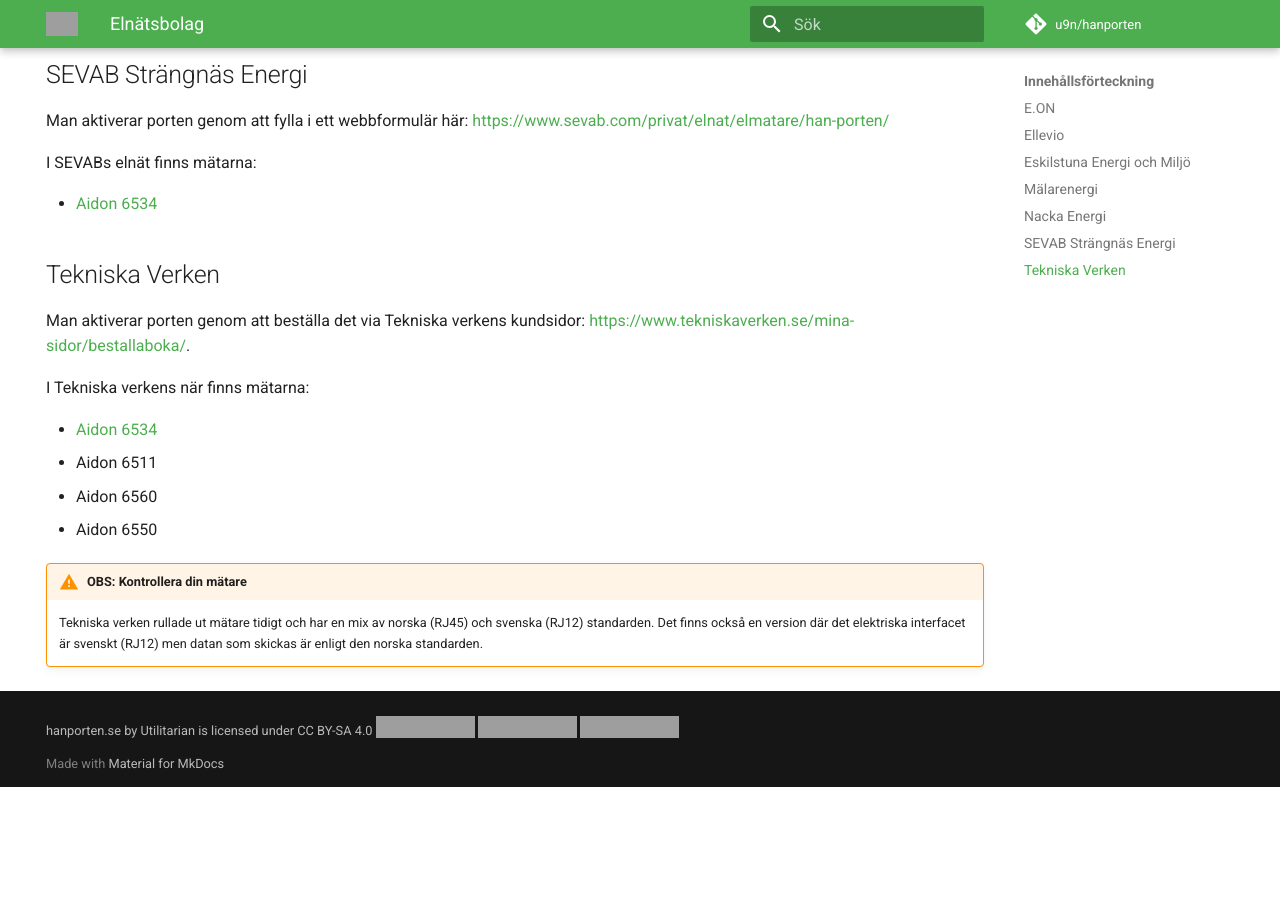
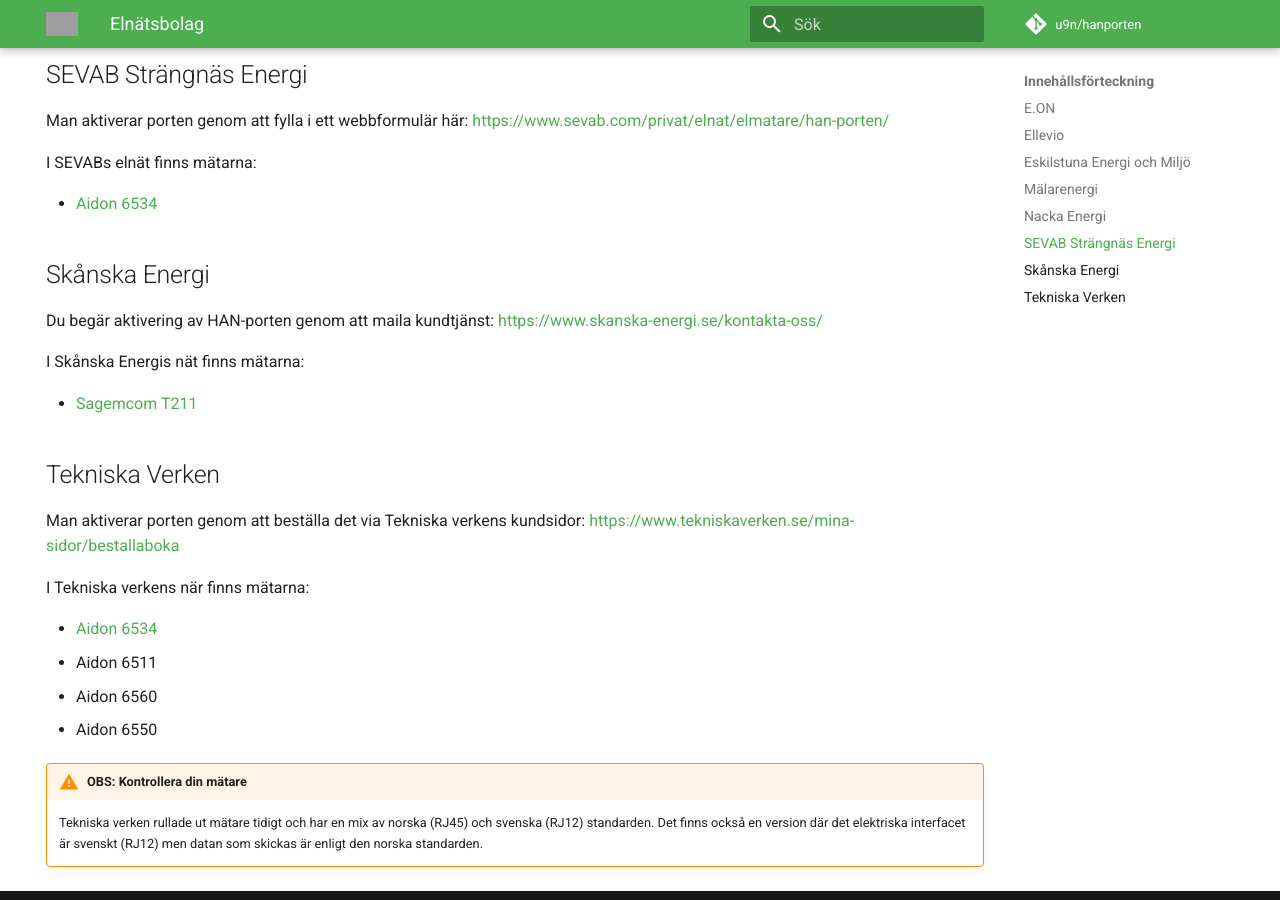
Before and after one commit to u9n/hanporten, an MkDocs documentation site: the page built from docs/natbolag.md, in a window 1280 px wide and 900 px high, scrolled down 1291 px. Built offline with MkDocs 1.6.1 and Material for MkDocs 9.7.7, drawn with Linux system fonts in a browser that asks for light colours; comment, search, counter and statistics services are not loaded; before the commit the page ends 2078 px from its top, so only the background shows below that; grey boxes are pictures that could not be loaded.

Commit message:
Added skånska energi. Closes #27

```diff
--- a/docs/natbolag.md
+++ b/docs/natbolag.md
@@ -59,9 +59,17 @@
 
 * [Aidon 6534](matare.md#aidon-6534)
 
+## Skånska Energi
+
+Du begär aktivering av HAN-porten genom att maila kundtjänst: [https://www.skanska-energi.se/kontakta-oss/](https://www.skanska-energi.se/kontakta-oss/)
+
+I Skånska Energis nät finns mätarna:
+
+* [Sagemcom T211](matare.md#sagemcom-t211)
+
 ## Tekniska Verken
 
-Man aktiverar porten genom att beställa det via Tekniska verkens kundsidor: [https://www.tekniskaverken.se/mina-sidor/bestallaboka/](https://www.tekniskaverken.se/mina-sidor/bestallaboka/).
+Man aktiverar porten genom att beställa det via Tekniska verkens kundsidor: [https://www.tekniskaverken.se/mina-sidor/bestallaboka](https://www.tekniskaverken.se/mina-sidor/bestallaboka/)
 
 I Tekniska verkens när finns mätarna:
 
```
Also changed, not shown: docs/images/sagemcom_s211.png.
